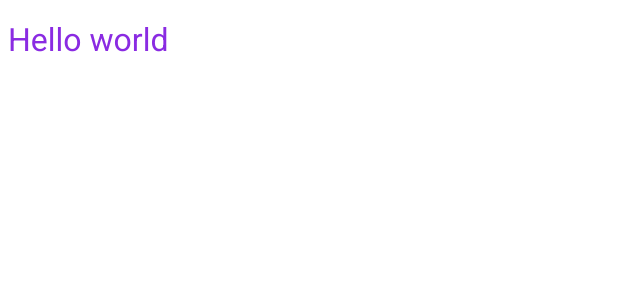
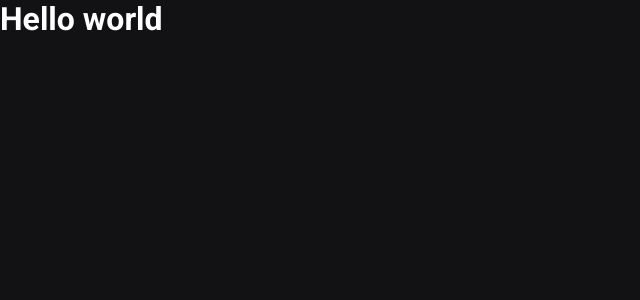
Before and after one commit to ivanvinicius/ignews, a Next.js app: page / in a window 1280 px wide. Shown: the top 300 px of the page, without its empty margins (0-640 px from the left). Built offline with nearby package versions, Linux system fonts and the light colour scheme.

Commit message:
feat: global styles

```diff
--- a/src/pages/_app.tsx
+++ b/src/pages/_app.tsx
@@ -1,4 +1,6 @@
 import { AppProps } from 'next/app'
+
+import '../styles/global.scss'
 
 function MyApp({ Component, pageProps }: AppProps) {
   return <Component {...pageProps} />
--- /dev/null
+++ b/src/styles/global.scss
@@ -0,0 +1,44 @@
+:root {
+  --white: #FFFFFF;
+  --gray-100: #E1E1E6;
+  --gray-300: #A8A8B3;
+  --gray-900: #121214;
+  --cyan-500: #61DAFB;
+  --yellow-500: #EBA417;
+}
+
+* {
+  margin: 0;
+  padding: 0;
+  box-sizing: border-box;
+}
+
+@media (max-widht: 1080px) {
+  html {
+    font-size: 93.75%;
+  }
+}
+
+@media (max-widht: 720px) {
+  html {
+    font-size: 87.5%;
+  }
+}
+
+body {
+  background: var(--gray-900);
+  color: var(--white)
+}
+
+body, input, select, button, textarea {
+  font: 400 1rem "Roboto", sans-serif;
+}
+
+button {
+  cursor: pointer;
+}
+
+a {
+  color: inherit;
+  text-decoration: none;
+}
--- a/src/styles/home.module.scss
+++ b/src/styles/home.module.scss
@@ -1,5 +1,3 @@
 .title {
-  color:blueviolet;
-  font-weight: 400;
-  font-family: 'Roboto';
+
 }
```
